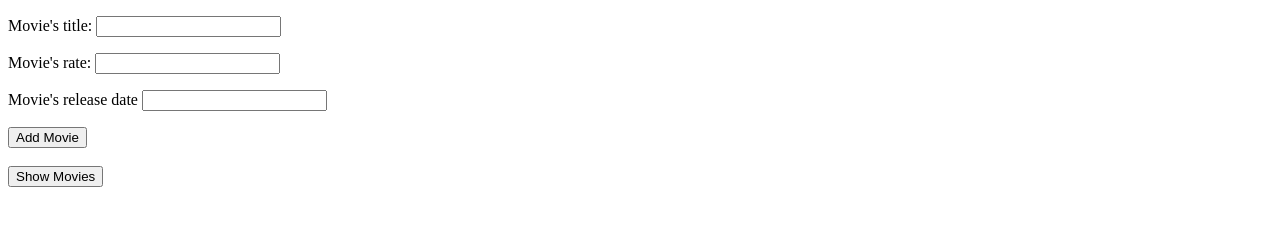
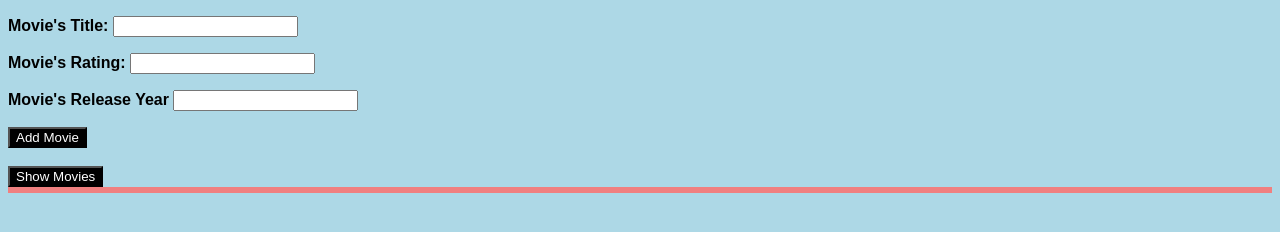
Before and after one commit to Fasika-16/PROG209HW3, a plain HTML site: page index.html in a window 1280 px wide. Drawn offline with Linux system fonts and the light colour scheme.

Commit message:
Finished

```diff
--- a/css/style.css
+++ b/css/style.css
@@ -0,0 +1,16 @@
+p{
+    font-family: Arial, Helvetica, sans-serif;
+    font-weight: bold;
+}
+#display{
+    background-color: lavender;
+    border-style:solid;
+    border-color:lightcoral;
+}
+button{
+    color:white;
+    background-color: black;
+}
+body{
+    background-color: lightblue;
+}
--- a/index.html
+++ b/index.html
@@ -8,19 +8,16 @@
     <title>PROG209HW3</title>
 </head>
 <body>
-    <p>Movie's title: <input type="text" name="title" id='title'></p>
+    <p>Movie's Title: <input type="text" name="title" id='title'></p>
 
-     <p>Movie's rate: <input type="text" name="rating" id='rating'></p>
+     <p>Movie's Rating: <input type="text" name="rating" id='rating'></p>
 
-     <p>Movie's release date <input type="text" name="year" id='year'></p>
-
+     <p>Movie's Release Year <input type="text" name="year" id='year'></p>
 
      <button onclick="addMovie()">Add Movie</button> <br> <br>
      <button onclick="showMovies()">Show Movies</button>
 
-
      <div id="display"></div>
-
 
      <script type="text/javascript" src="javascript/javascript.js"></script>
 
--- a/javascript/javascript.js
+++ b/javascript/javascript.js
@@ -1,4 +1,3 @@
-
 let movies = [];
 function addMovie(){
         let title = document.getElementById('title').value;
@@ -10,53 +9,23 @@ function addMovie(){
                 movies.push(newMovie);
         }
         else{
-
-                alert("WARNING! You didn't add movie ");
+                alert("WARNING! You didn't add a movie");
         }
 
         document.getElementById('title').value="";
         document.getElementById('rating').value="";
         document.getElementById('year').value="";
+
         movies.sort((a,b) => {
-                return parseFloat(b.rating) - parseFloat(a.rating);
+                return b.rating - a.rating;
         });
 }
 
 function showMovies(){
-        let htmlText = "movies: <ul>";
-        for(var i=0;i<movies.length;i++){
+        let htmlText = "Movies: <ul>";
+        for(let i=0;i<movies.length;i++){
                 htmlText += "<li>"+movies[i].toString()+"</li>";
         }
         htmlText += "</ul>";
         document.getElementById('display').innerHTML = htmlText;
-
-
 }
-
-
-
-
-
-// function newMovie() {
-//     let movie = new movie(
-//         document.getElementById("title").value,
-//         document.getElementById("rating").value,
-//     );
-//     if (!movie.isValid()) {
-//         alert("Invalid data input. Please enter the correct data.");
-//     }
-//      else {
-//         movie.push(movie);
-//         // displayMovie();
-//     }
-//     //Removes anything in the entry boxes
-//     document.getElementById("title").value = "";
-//     document.getElementById("rating").value = "";
-// };
-
-// let movies = [];
-
-// let displayMovie = function(){
-//     let  = "";
-
-// }
--- a/javascript/movies.js
+++ b/javascript/movies.js
@@ -6,7 +6,6 @@ function movie(title, rating, year){
 
     this.validate = function(){
             let num_rat = parseInt(this.rating);
-
 
             if(title && (num_rat>=1 && num_rat<=5)){
                     return true;
@@ -17,7 +16,7 @@ function movie(title, rating, year){
     }
 
     this.toString = function(){
-            return "Movie: "+this.title+", Rating: "+this.rating+",Year: "+this.year;
+            return "Movie: "+this.title+", Rating: "+this.rating+", Year: "+this.year;
     }
 
 }
```
